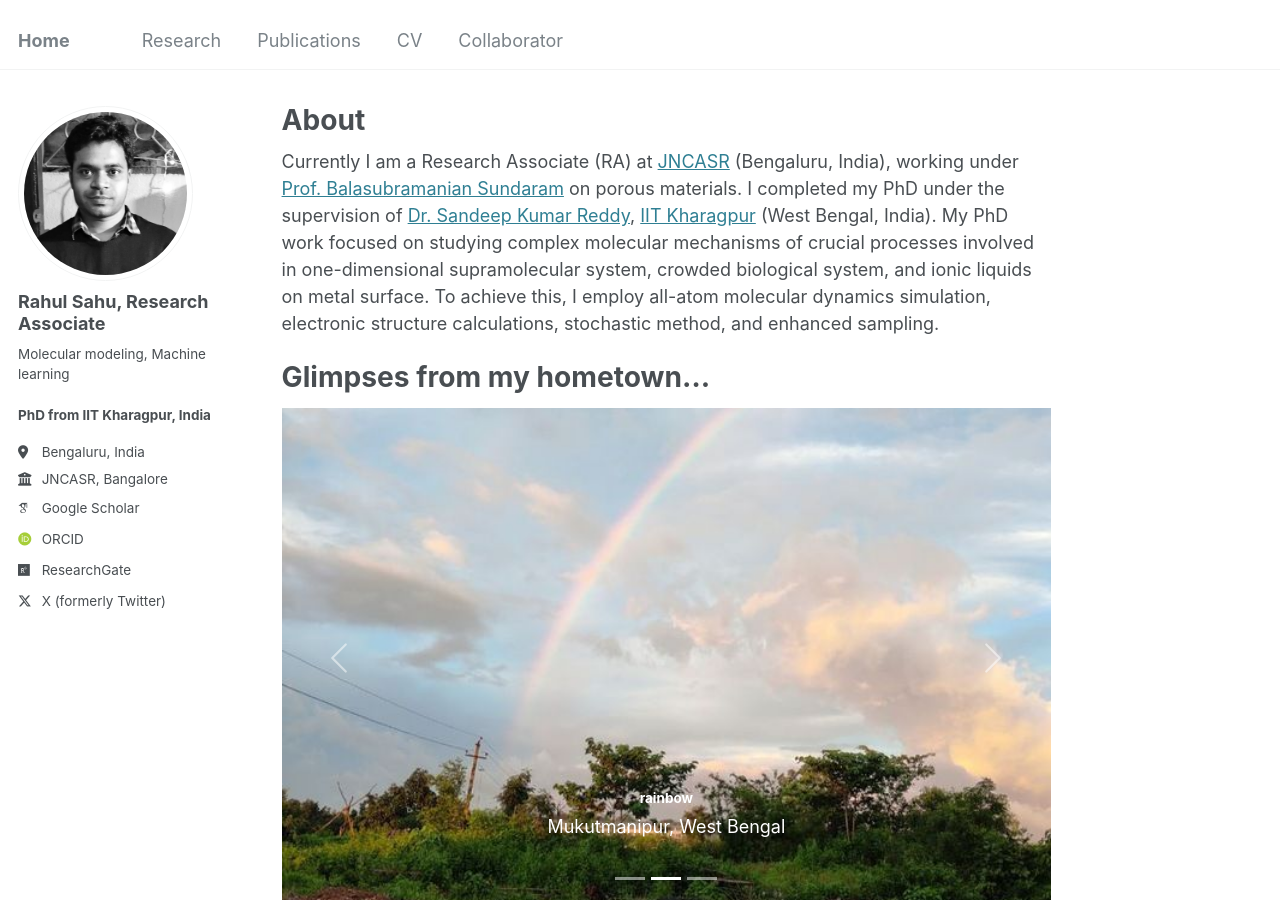
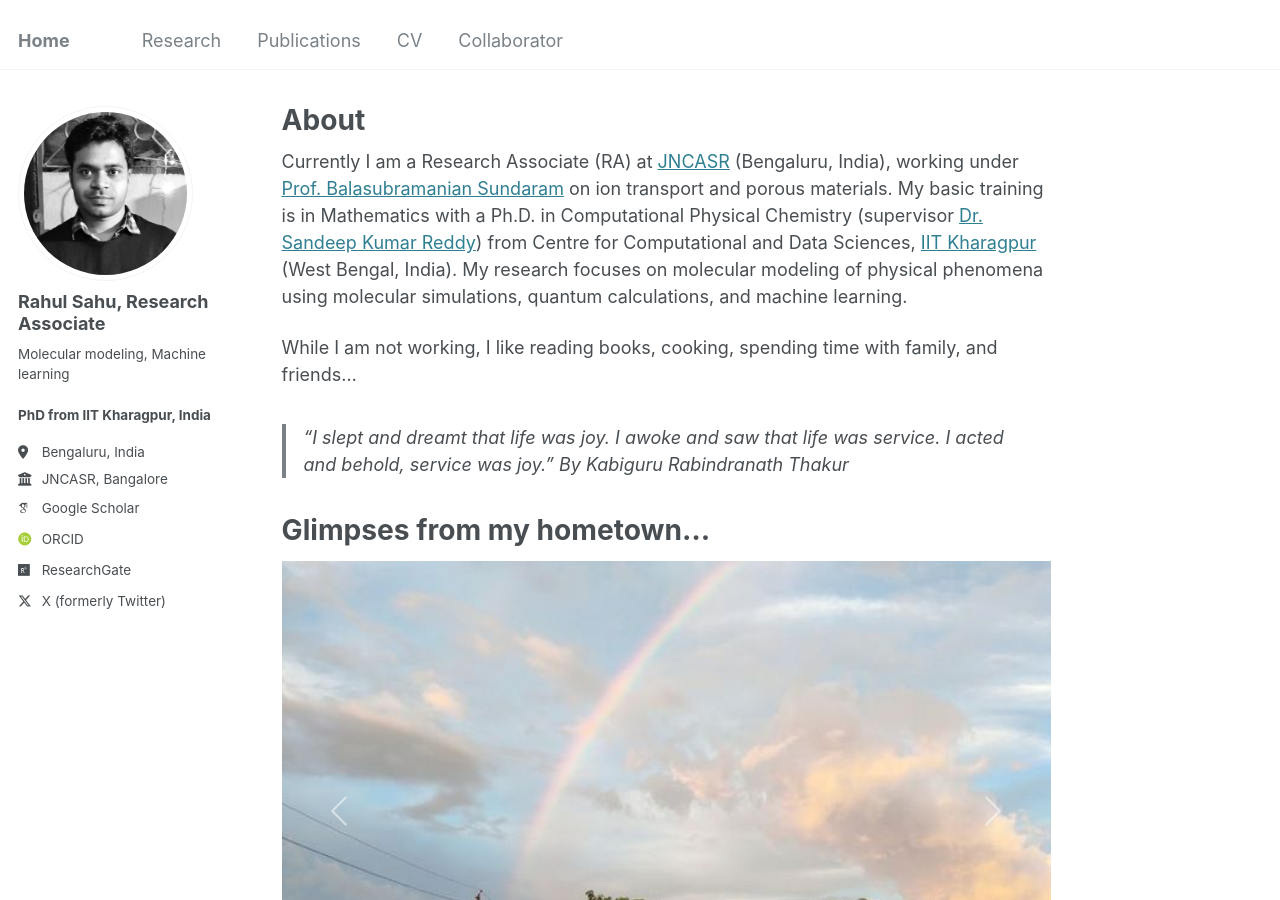
Before and after one commit to srahul21/srahul21.github.io, a Jekyll site: the page built from _pages/about.md, in a window 1280 px wide and 900 px high. Built offline with Jekyll 4.4.1, drawn with Linux system fonts in a browser that asks for light colours; some web fonts are replaced.

Commit message:
updated home page

```diff
--- a/_pages/about.md
+++ b/_pages/about.md
@@ -7,7 +7,11 @@ redirect_from:
   - /about.html
 ---
 
-Currently  I am a Research Associate (RA) at [JNCASR](https://www.jncasr.ac.in/home) (Bengaluru, India), working under [Prof. Balasubramanian Sundaram](https://www.jncasr.ac.in/faculty/bala) on porous materials. I completed my PhD under the supervision of [Dr. Sandeep Kumar Reddy](https://sites.google.com/view/skreddy/), [IIT Kharagpur](https://www.iitkgp.ac.in/) (West Bengal, India). My PhD work focused on studying complex molecular mechanisms of crucial processes involved in one-dimensional supramolecular system, crowded biological system, and ionic liquids on metal surface. To achieve this, I employ all-atom molecular dynamics simulation, electronic structure calculations, stochastic method, and enhanced sampling.
+Currently  I am a Research Associate (RA) at [JNCASR](https://www.jncasr.ac.in/home) (Bengaluru, India), working under [Prof. Balasubramanian Sundaram](https://www.jncasr.ac.in/faculty/bala) on ion transport and porous materials. My basic training is in Mathematics with a Ph.D. in Computational Physical Chemistry (supervisor [Dr. Sandeep Kumar Reddy](https://sites.google.com/view/skreddy/)) from Centre for Computational and Data Sciences, [IIT Kharagpur](https://www.iitkgp.ac.in/) (West Bengal, India). My research focuses on molecular modeling of physical phenomena using molecular simulations, quantum calculations, and machine learning.
+
+While I am not working, I like reading books, cooking, spending time with family, and friends...
+
+> "_I slept and dreamt that life was joy. I awoke and saw that life was service. I acted and behold, service was joy._" By Kabiguru Rabindranath Thakur
 
 Glimpses from my hometown...
 ======
@@ -43,6 +47,41 @@ Glimpses from my hometown...
         <p>Mukutmanipur, West Bengal</p>
       </div>
     </div>
+    <div class="carousel-item">
+      <img src="/images/20250926_053007.jpeg" class="d-block w-100" alt="Slide 4" style="height: 500px; object-fit: cover;">
+      <div class="carousel-caption d-none d-md-block">
+        <h5>rainbow</h5>
+        <p>Mukutmanipur Damp, West Bengal</p>
+      </div>
+    </div>
+    <div class="carousel-item">
+      <img src="/images/20250928_164809.jpeg" class="d-block w-100" alt="Slide 5" style="height: 500px; object-fit: cover;">
+      <div class="carousel-caption d-none d-md-block">
+        <h5>rainbow</h5>
+        <p>Mukutmanipur Damp, West Bengal</p>
+      </div>
+    </div>
+    <div class="carousel-item">
+      <img src="/images/20250929_060147.jpeg" class="d-block w-100" alt="Slide 6" style="height: 500px; object-fit: cover;">
+      <div class="carousel-caption d-none d-md-block">
+        <h5>rainbow</h5>
+        <p>Mukutmanipur Damp, West Bengal</p>
+      </div>
+    </div>
+    <div class="carousel-item">
+      <img src="/images/20250929_055717.jpeg" class="d-block w-100" alt="Slide 7" style="height: 500px; object-fit: cover;">
+      <div class="carousel-caption d-none d-md-block">
+        <h5>rainbow</h5>
+        <p>Mukutmanipur Damp, West Bengal</p>
+      </div>
+    </div>
+    <div class="carousel-item">
+      <img src="/images/20250929_103725.jpeg" class="d-block w-100" alt="Slide 8" style="height: 500px; object-fit: cover;">
+      <div class="carousel-caption d-none d-md-block">
+        <h5>rainbow</h5>
+        <p>Mukutmanipur Damp, West Bengal</p>
+      </div>
+    </div>
   </div>
 
   <!-- Controls -->
```
